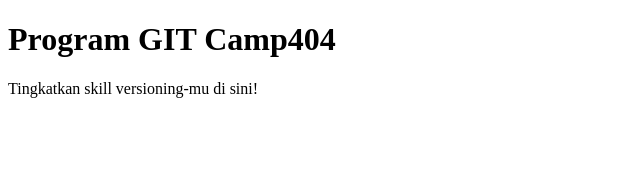
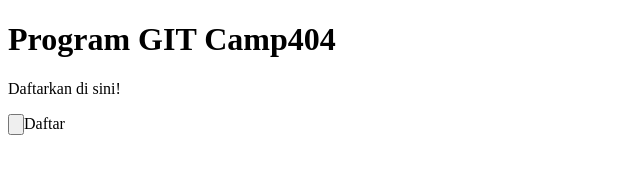
Before and after one commit to farhanarrahmanp/latihanGIT, a plain HTML site: page index.html in a window 1280 px wide. Shown: the whole page, without its empty margins (0-640 px from the left). Drawn offline with Linux system fonts and the light colour scheme.

Commit message:
mengubah index.html dari github

```diff
--- a/index.html
+++ b/index.html
@@ -7,6 +7,7 @@
 </head>
 <body>
 	<h1>Program GIT Camp404</h1>
-	<p>Tingkatkan skill versioning-mu di sini!</p>
+	<p>Daftarkan di sini!</p>
+	<input type="button">Daftar</input>
 </body>
 </html>
```
